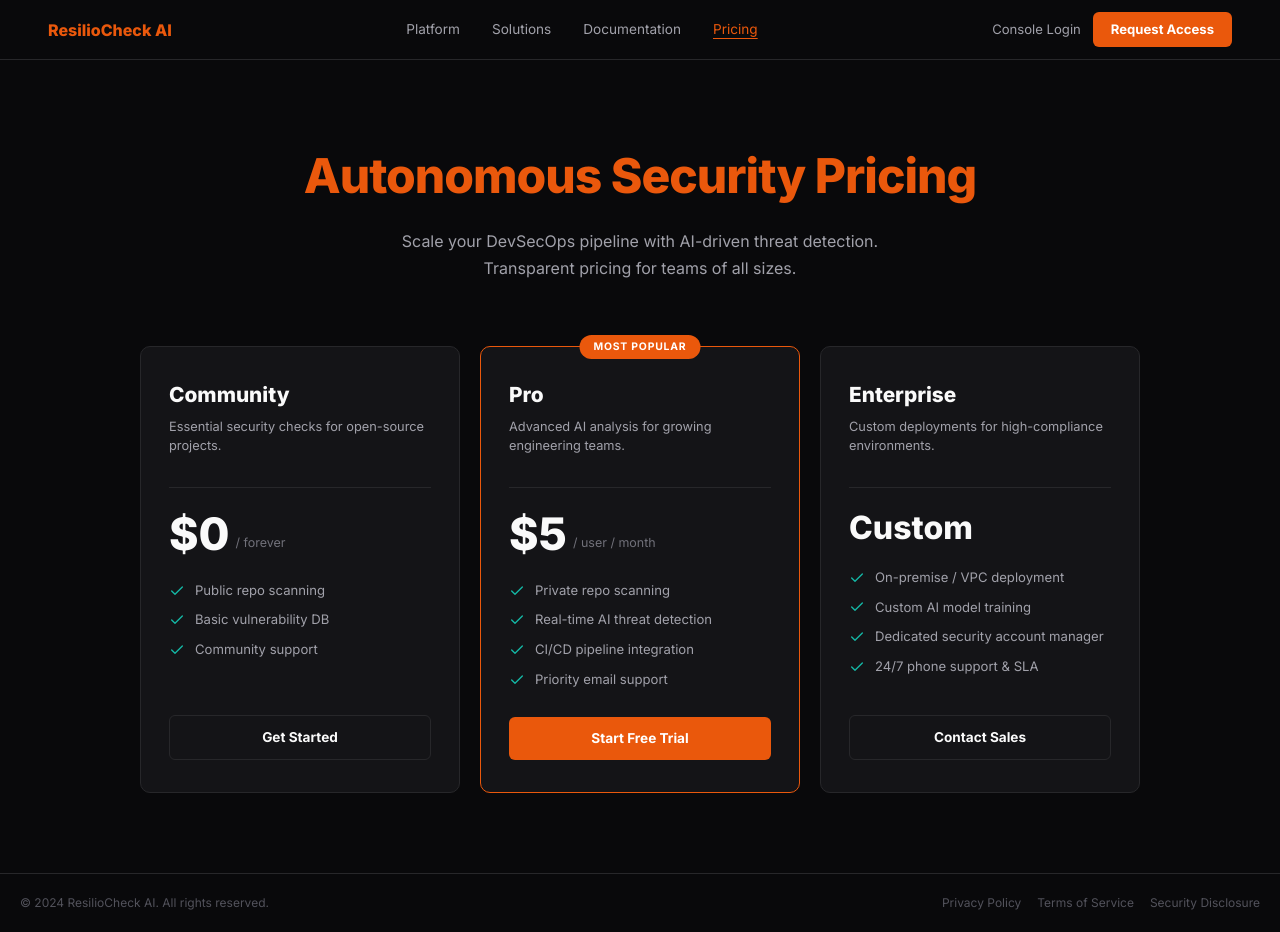
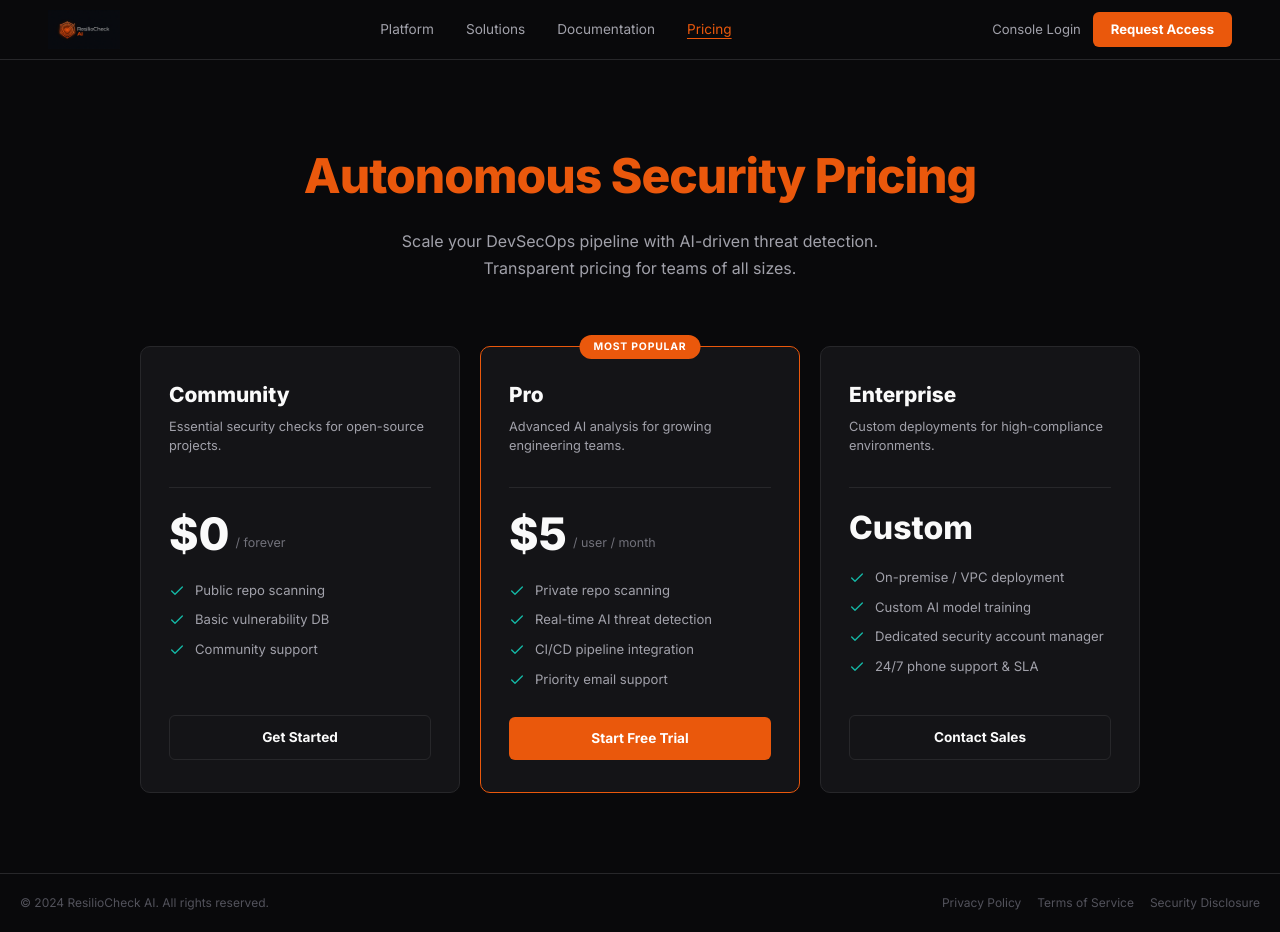
Before and after one commit to brotherJoe-7/resiliocheck-core, a Next.js app in the folder frontend/: page / in a window 1280 px wide. Built offline with nearby package versions, Linux system fonts and the light colour scheme.

Commit message:
feat: add ResilioCheck AI brand logo to navbar, sidebar and favicon

```diff
--- a/frontend/src/app/components/Navbar.tsx
+++ b/frontend/src/app/components/Navbar.tsx
@@ -1,6 +1,7 @@
 'use client';
 import { useState } from 'react';
 import Link from 'next/link';
+import Image from 'next/image';
 
 const NAV_ITEMS = ['Platform', 'Solutions', 'Documentation', 'Pricing'] as const;
 
@@ -11,8 +12,15 @@ export default function Navbar({ activeItem }: { activeItem?: string }) {
     <>
       <nav style={{ display: 'flex', alignItems: 'center', justifyContent: 'space-between', padding: '0 48px', height: 60, borderBottom: '1px solid #27272a', position: 'relative', zIndex: 101, background: '#09090b' }}>
         {/* Logo */}
-        <Link href="/" style={{ textDecoration: 'none' }}>
-          <div style={{ fontWeight: 800, fontSize: '1rem', color: '#ea580c' }}>ResilioCheck AI</div>
+        <Link href="/" style={{ textDecoration: 'none', display: 'flex', alignItems: 'center' }}>
+          <Image
+            src="/logo.jpg"
+            alt="ResilioCheck AI"
+            width={180}
+            height={40}
+            style={{ objectFit: 'contain', height: 40, width: 'auto' }}
+            priority
+          />
         </Link>
 
         {/* Desktop nav links */}
--- a/frontend/src/app/components/Sidebar.tsx
+++ b/frontend/src/app/components/Sidebar.tsx
@@ -1,5 +1,6 @@
 'use client';
 import Link from 'next/link';
+import Image from 'next/image';
 import { usePathname, useRouter } from 'next/navigation';
 import { useAuth } from '../context/AuthContext';
 import { LayoutGrid, Settings, Rocket, Shield, Monitor, Crown, User, LogOut } from 'lucide-react';
@@ -29,7 +30,16 @@ export default function Sidebar() {
   return (
     <aside className="rc-sidebar">
       <div className="rc-sidebar-brand">
-        <div className="rc-sidebar-logo">ResilioCheck AI</div>
+        <Link href="/" style={{ textDecoration: 'none', display: 'block' }}>
+          <Image
+            src="/logo.jpg"
+            alt="ResilioCheck AI"
+            width={160}
+            height={36}
+            style={{ objectFit: 'contain', width: '100%', height: 'auto', maxHeight: 36 }}
+            priority
+          />
+        </Link>
         <div className="rc-sidebar-sub">Autonomous Security</div>
       </div>
 
--- a/frontend/src/app/layout.tsx
+++ b/frontend/src/app/layout.tsx
@@ -8,6 +8,16 @@ const inter = Inter({ subsets: ["latin"] });
 export const metadata: Metadata = {
   title: "ResilioCheck AI — Autonomous Security",
   description: "AI-powered autonomous security operations and vulnerability assessment platform.",
+  icons: {
+    icon: "/logo.jpg",
+    shortcut: "/logo.jpg",
+    apple: "/logo.jpg",
+  },
+  openGraph: {
+    title: "ResilioCheck AI",
+    description: "AI-Assisted Security Testing Gateway for Web Applications.",
+    images: [{ url: "/logo.jpg" }],
+  },
 };
 
 export default function RootLayout({ children }: { children: React.ReactNode }) {
```
Also changed, not shown: frontend/public/logo.jpg (added).
